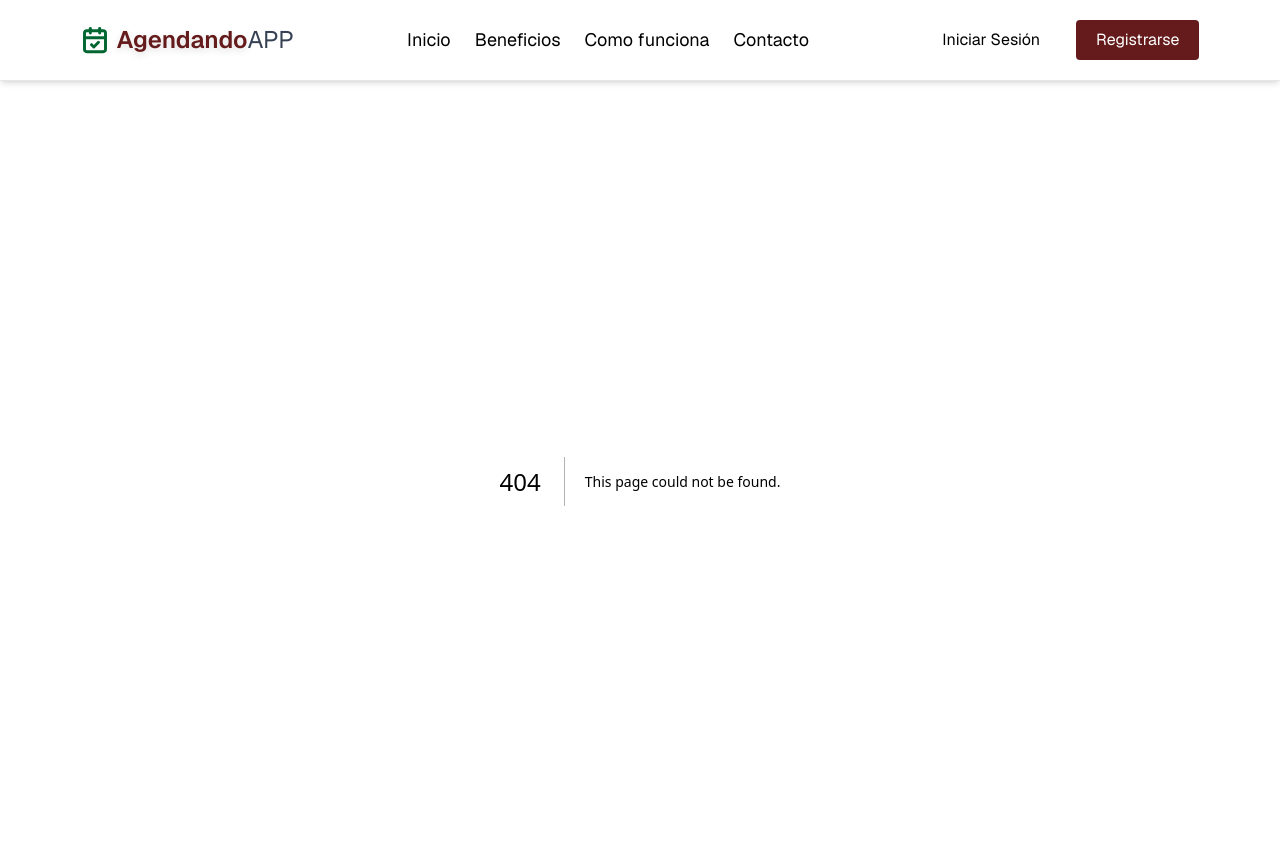
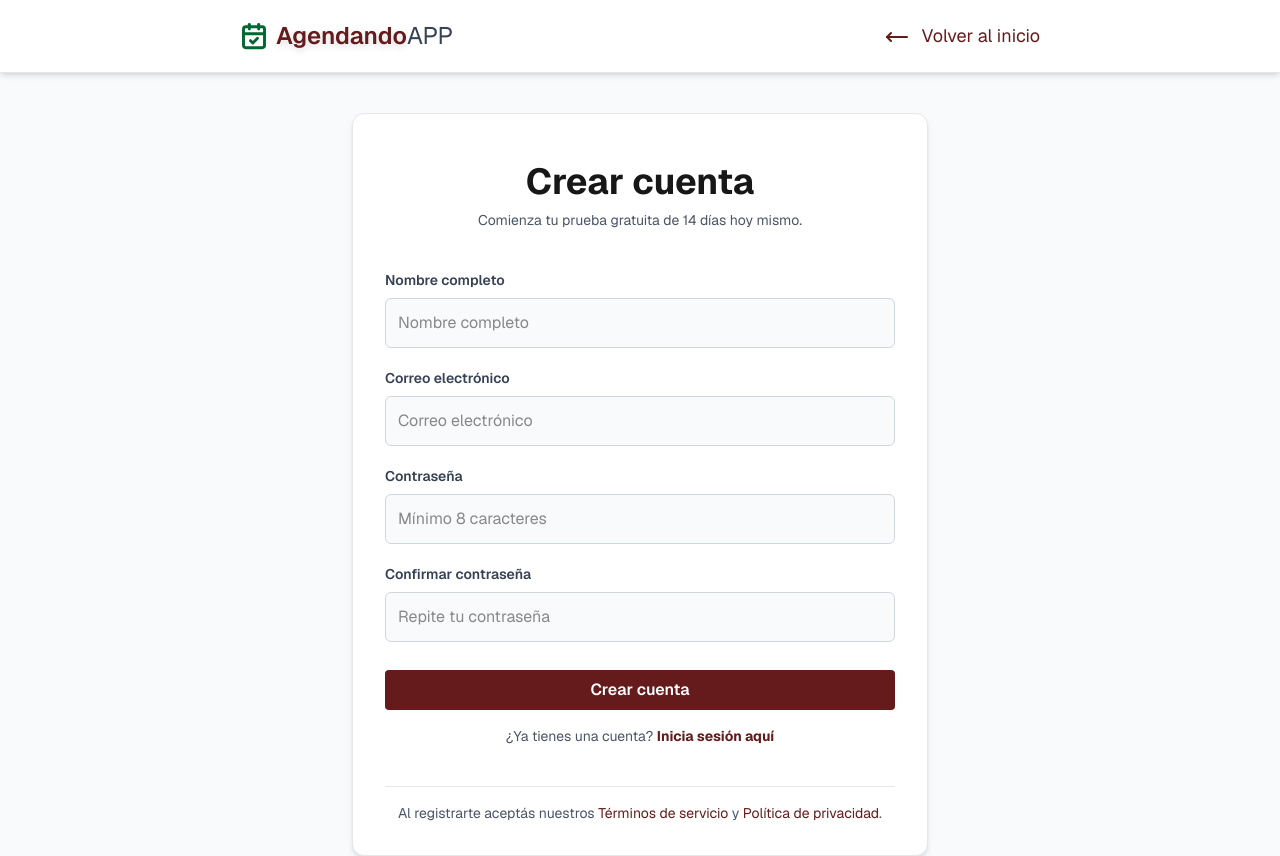
Before and after one commit to alanVelazquez14/agendando-app, a Next.js app in the folder client/: page /register in a window 1280 px wide. Before the commit this address had no page. Shown: the top 856 px of the page. Built offline with nearby package versions, Linux system fonts and the light colour scheme.

Commit message:
feat: add /login y /register

```diff
--- /dev/null
+++ b/client/src/app/login/page.tsx
@@ -0,0 +1,61 @@
+const inputs = [
+  {
+    label: "Correo electrónico",
+    type: "email",
+    name: "email",
+    action: null,
+    placeholder: "Ingresa tu correo electrónico",
+  },
+  {
+    label: "Contraseña",
+    type: "password",
+    name: "password",
+    action: "¿La olvidaste?",
+    placeholder: "Ingresa tu contraseña",
+  },
+];
+
+export default function LoginPage() {
+  return (
+    <div className="flex flex-col items-center justify-center p-24 bg-gray-50 w-full transition-colors duration-300">
+      <div className="border border-gray-200 rounded-xl shadow-md p-8 w-xl bg-white">
+        <h1 className="text-4xl font-bold text-center mt-4">Iniciar sesión</h1>
+        <p className="text-sm mt-2 text-gray-600 text-center">
+          Accede a tu cuenta para gestionar tus turnos.
+        </p>
+        <form className="mt-10 space-y-4">
+          {inputs.map((input) => (
+            <div key={input.name}>
+              <div className="flex justify-between items-center mt-5">
+                <label className="text-sm text-gray-700 font-semibold">
+                  {input.label}
+                </label>
+
+                {input.action && (
+                  <a href="#" className="text-sm text-[#651B1B]">
+                    {input.action}
+                  </a>
+                )}
+              </div>
+              <input
+                type={input.type}
+                name={input.name}
+                placeholder={input.placeholder}
+                className="w-full mt-2 mb-1 p-3 bg-gray-50 border border-gray-300 rounded-md focus:outline-none focus:ring-2 focus:ring-[#651B1B]"
+              />
+            </div>
+          ))}
+        </form>
+        <button className="w-full mt-6 bg-[#651B1B] font-semibold text-white py-2 px-4 rounded hover:bg-[#651B1B]/90 transition duration-200 cursor-pointer">
+          Iniciar sesión
+        </button>
+        <p className="text-center text-sm mt-4 text-gray-600 mb-10">
+          ¿No tenes cuenta?{" "}
+          <a href="/register" className="text-[#651B1B] font-bold">
+            Regístrate gratis aquí
+          </a>
+        </p>
+      </div>
+    </div>
+  );
+}
--- /dev/null
+++ b/client/src/app/register/page.tsx
@@ -0,0 +1,59 @@
+const input = [
+  {
+    type: "text",
+    label: "Nombre completo",
+    placeholder: "Nombre completo",
+    name: "fullName",
+  },
+  {
+    type: "email",
+    label: "Correo electrónico",
+    placeholder: "Correo electrónico",
+    name: "email",
+  },
+  {
+    type: "password",
+    label: "Contraseña",
+    placeholder: "Mínimo 8 caracteres",
+    name: "password",
+  },
+  {
+    type: "password",
+    label: "Confirmar contraseña",
+    placeholder: "Repite tu contraseña",
+    name: "confirmPassword",
+  },
+];
+
+export default function RegisterPage() {
+  return (
+    <div className="flex flex-col items-center justify-center p-10 bg-gray-50 w-full transition-colors duration-300">
+      <div className="border border-gray-200 rounded-xl shadow-md p-8 w-xl bg-white">
+        <h1 className="text-4xl font-bold text-center mt-4">Crear cuenta</h1>
+        <p className="text-sm mt-2 text-gray-600 text-center">
+          Comienza tu prueba gratuita de 14 días hoy mismo.
+        </p>
+        <form className="space-y-4 mt-10">
+          {input.map((field) => (
+            <div key={field.name}>
+              <label className="text-sm block text-gray-700 font-semibold mt-3">{field.label}</label>
+              <input
+                type={field.type}
+                name={field.name}
+                placeholder={field.placeholder}
+                className="w-full mt-2 mb-1 p-3 bg-gray-50 border border-gray-300 rounded-md focus:outline-none focus:ring-2 focus:ring-[#651B1B]"
+              />
+            </div>
+          ))}
+        </form>
+        <button className="w-full mt-6 bg-[#651B1B] font-semibold text-white py-2 px-4 rounded hover:bg-[#651B1B]/90 transition duration-200 cursor-pointer">
+          Crear cuenta
+        </button>
+        <p className="text-center text-sm mt-4 text-gray-600 mb-10">
+          ¿Ya tienes una cuenta? <a href="/login" className="text-[#651B1B] font-bold">Inicia sesión aquí</a>
+        </p>
+        <p className="text-center text-sm text-gray-600 border-t border-gray-200 pt-4">Al registrarte aceptás nuestros <a href="#" className="text-[#651B1B]">Términos de servicio</a> y <a href="#" className="text-[#651B1B]">Política de privacidad</a>.</p>
+      </div>
+    </div>
+  );
+}
--- a/client/src/components/navbar/Navbar.tsx
+++ b/client/src/components/navbar/Navbar.tsx
@@ -3,7 +3,8 @@
 import { useTheme } from "next-themes";
 import { useEffect, useState } from "react";
 import { Logo } from "./Logo";
-import { Sun, Moon } from "lucide-react";
+import { Sun, Moon, MoveLeft } from "lucide-react";
+import { usePathname } from "next/navigation";
 
 const navLinks = [
   { name: "Inicio", href: "/" },
@@ -30,23 +31,36 @@ export default function ThemeToggle() {
 }
 
 export const Navbar = () => {
+  const pathname = usePathname();
+
+  const isAuthPage = pathname === "/login" || pathname === "/register";
   return (
     <nav className="bg-white text-foreground shadow-md transition-colors duration-300 sticky top-0 z-100 border-b border-gray-200 p-2">
       <div className="flex items-center justify-around mx-auto px-4 py-3">
         <Logo />
 
+        {!isAuthPage && (
           <div className="hidden md:flex space-x-6">
             {navLinks.map((link) => (
               <a
                 key={link.name}
                 href={link.href}
-              className="hover:underline hover:underline-offset-4 hover:text-[#651B1B] text-lg text-foreground hover:text-primary transition duration-200"
+                className="hover:underline hover:underline-offset-4 hover:text-[#651B1B] text-lg transition duration-200"
               >
                 {link.name}
               </a>
             ))}
           </div>
+        )}
 
+        {isAuthPage ? (
+          <a
+            href="/"
+            className="text-[#651B1B] hover:underline text-lg"
+          >
+           <MoveLeft className="inline-block mr-2" /> Volver al inicio
+          </a>
+        ) : (
           <div className="flex items-center space-x-4">
             <a
               href="/login"
@@ -62,6 +76,7 @@ export const Navbar = () => {
             </a>
             {/* <ThemeToggle /> */}
           </div>
+        )}
       </div>
     </nav>
   );
```
Lines whose indentation alone changed are shown as unchanged.
